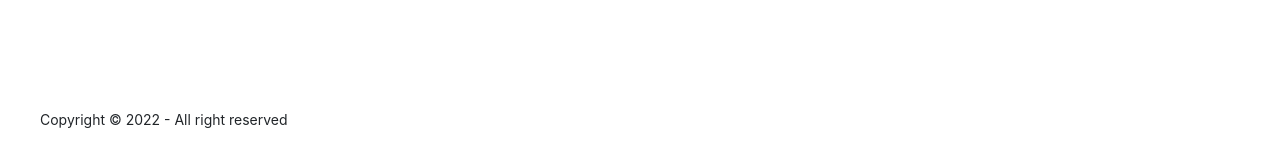
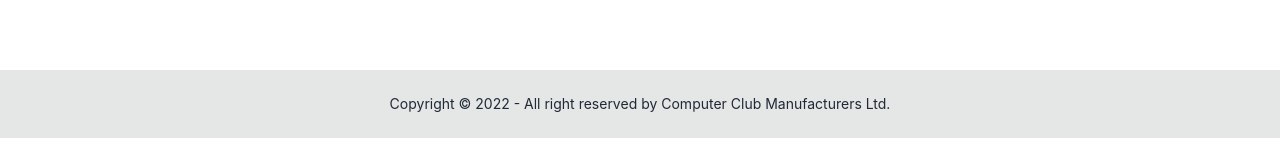
Before and after one commit to nazibhaque137/computer-club-manufacturers-ltd-client-side, a React (Create React App) app: page / in a window 1280 px wide. Shown: the part 1022-1189 px from the top of the page. After the commit the page ends 1160 px from the top, so only its background shows below. Built offline with nearby package versions, Linux system fonts and the light colour scheme; no server answers.

Commit message:
Footer design fixed

```diff
--- a/src/components/Shared/Footer.js
+++ b/src/components/Shared/Footer.js
@@ -2,11 +2,9 @@
 
 const Footer = () => {
     return (
-        <footer className="p-10">
-            <div className='footer'>
+        <footer class="footer footer-center p-4 bg-base-300 text-base-content">
             <div>
-                <p>Copyright © 2022 - All right reserved</p>
-            </div>
+                <p>Copyright © 2022 - All right reserved by Computer Club Manufacturers Ltd.</p>
             </div>
         </footer>
     );
```
